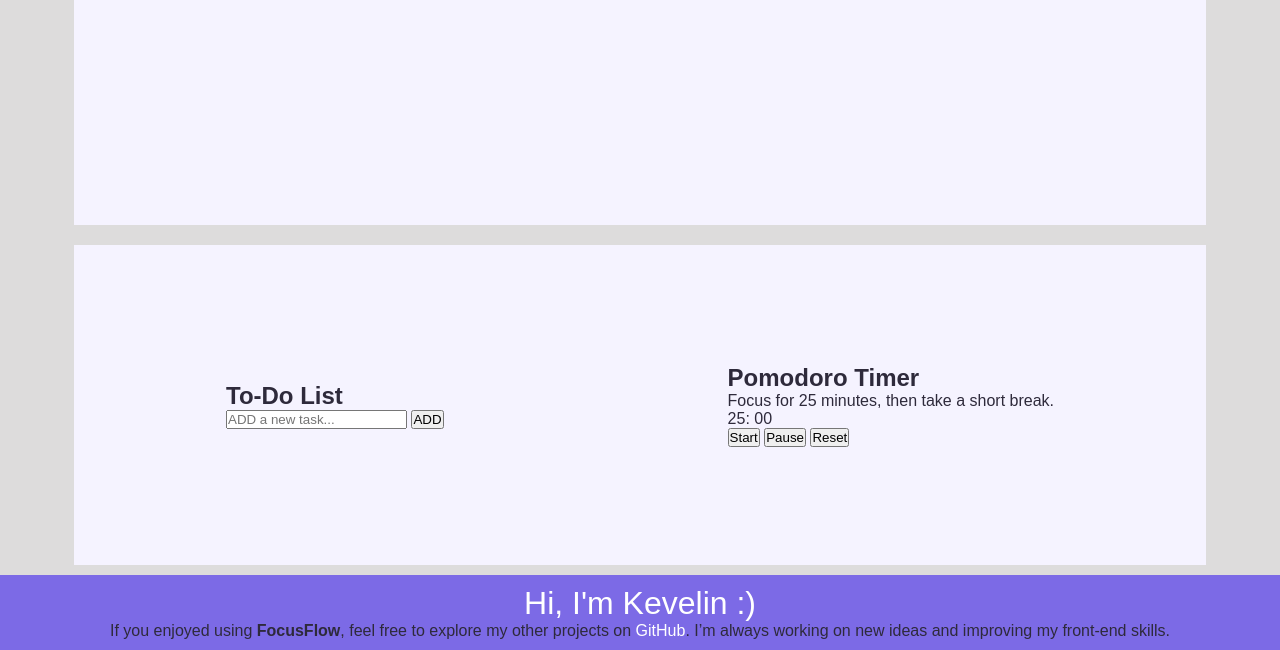
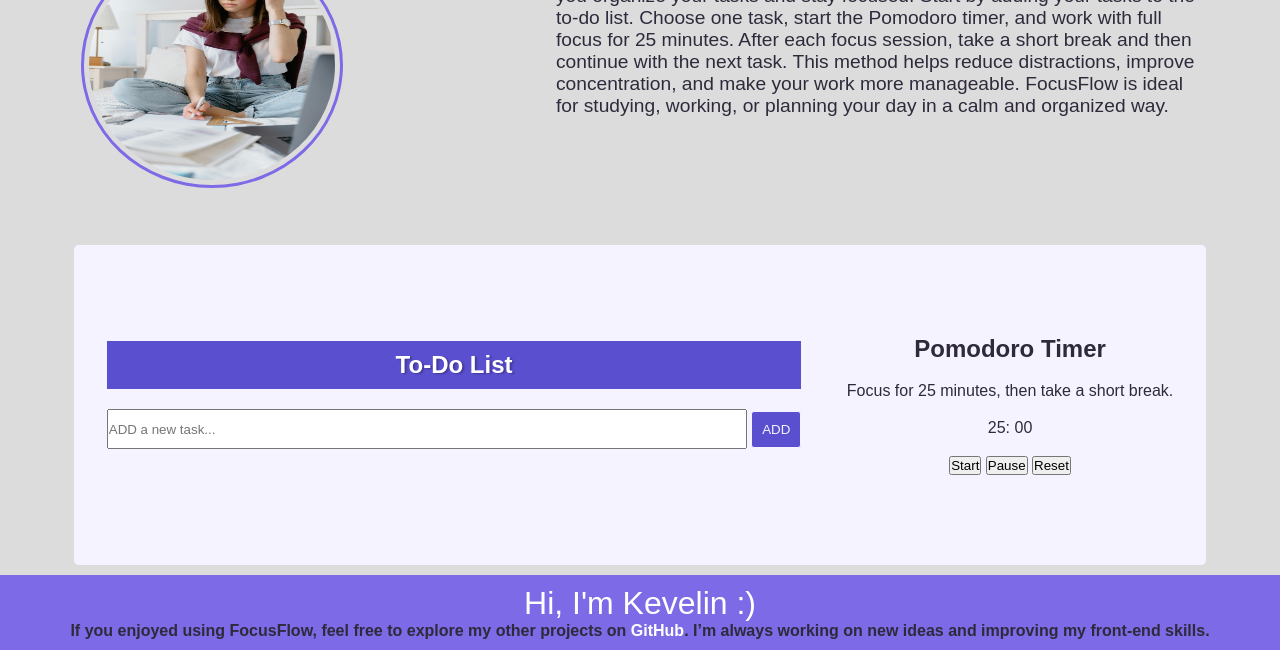
Before and after one commit to Kevelincristine/FocusFlow, a plain HTML site: page index.html in a window 1280 px wide. Shown: the part 179-829 px from the top of the page. Drawn offline with Linux system fonts and the light colour scheme; a web font is replaced by a local one.

Commit message:
I Added more styles to the layout

```diff
--- a/Style/style.css
+++ b/Style/style.css
@@ -39,6 +39,7 @@ header h1 {
   font-size: 4em;
   text-shadow: 2px 1px 2px rgba(0, 0, 0, 0.363);
 }
+
  header #menu {
    list-style: none;
    display: flex;
@@ -74,16 +75,92 @@ header h1 {
     background-color: var(--bg-main);
     min-height: 40vh;
   }
+  main #about {
+    background-color: var(--bg-card);
+
+    display: flex;
+    align-items: center;
+    justify-content: space-between;
+    font-size: larger;
+    flex-direction: column-reverse;
+
+
+
+
+  }
+  main #about p{
+    margin-bottom: 50px;
+    cursor: pointer;
+
+  }
+  main #about img {
+    width:80vw;
+    height:30vh;
+    border-radius: 50%;
+    border: 5px solid var(--bg-card);
+    outline: 3px solid var(--accent);
+
+  }
+  main #about strong{
+    color: var(--accent-hover);
+  }
+  main #about strong:hover{
+    color: var(--accent);
+  }
+
+
   main #main-container{
     display: flex;
     flex-direction: column ;
     justify-content: space-around;
+    border-radius: 5px;
+  }
+  section #to-doList {
+    display: flex;
+    height: 8em;
+    flex-direction: column;
+    flex-wrap: wrap;
+
+    justify-content: space-between;
+    align-items: center;
+
+
+  }
+  section #to-doList h2{
+     padding: 10px;
+     color: var(--text-inverse);
+     background-color: var(--accent-hover);
+     width: 100%;
+     text-align: center;
+     text-shadow: 2px 1px 2px rgba(0, 0, 0, 0.288);
+
+  }
+  section #to-doList input{
+    width: 80vw;
+    height: 5vh;
+    color: var(--text-primary);
+  }
+  section #to-doList button{
+    background-color: var(--accent-hover);
+    border: 1px solid var(--bg-main);
+    padding: 10px;
+    border-radius: 3px;
+    color: var(--bg-main);
+    align-self: center;
+  }
+  section #pomodoro{
+    display: flex;
+    flex-flow: column wrap;
+    align-items: center;
+    justify-content: space-around;
+    height: 10em;
   }
   footer{
     background-color: var(--accent);
     grid-column: 2;
     padding: 10px;
     text-align: center;
+    font-weight:bold;
   }
   footer h2 {
 
@@ -119,6 +196,17 @@ footer a:hover{
   header h1 {
     margin-left: 10px;
   }
+  main #about{
+    flex-flow: row nowrap;
+    justify-content: space-between;
+
+  }
+  main #about p {
+    width: 50vw;
+  }
+  main #about img {
+    width: 20vw;
+  }
   main #main-container{
    display: flex;
    flex-flow: row nowrap;
@@ -127,6 +215,9 @@ footer a:hover{
 
 
   }
+  section #to-doList input {
+    width: 50vw;
+  }
 
 
  }
--- a/index.html
+++ b/index.html
@@ -10,18 +10,19 @@
 </head>
 <body>
     <header>
-        <h1> FocusFlow</h1>
+         <h1> FocusFlow</h1>
     <nav id="menu">
 
-            <a href="#" class="link">About</a>
-            <a href="#" class="link">Content</a>
-            <a href="#" class="link">Follow me</a>
+            <a href="#about" class="link">About</a>
+            <a href="#main-container" class="link">Content</a>
+            <a href="#my-github" class="link">Follow me</a>
 
 
     </nav>
     </header>
     <main>
    <section id="about">
+    <img src="IMG/girl-studying.jpg" alt="girl-studying" >
     <p><strong>FocusFlow</strong> is a <strong>simple and effective productivity</strong> app designed to help you organize your tasks and stay focused.
     Start by adding your tasks to the to-do list. Choose one task, start the Pomodoro timer, and work with full focus for 25 minutes.
     After each focus session, take a short break and then continue with the next task. This method helps reduce distractions, improve concentration, and make your work more manageable.
```
Also changed, not shown: IMG/girl-studying.jpg (added).
